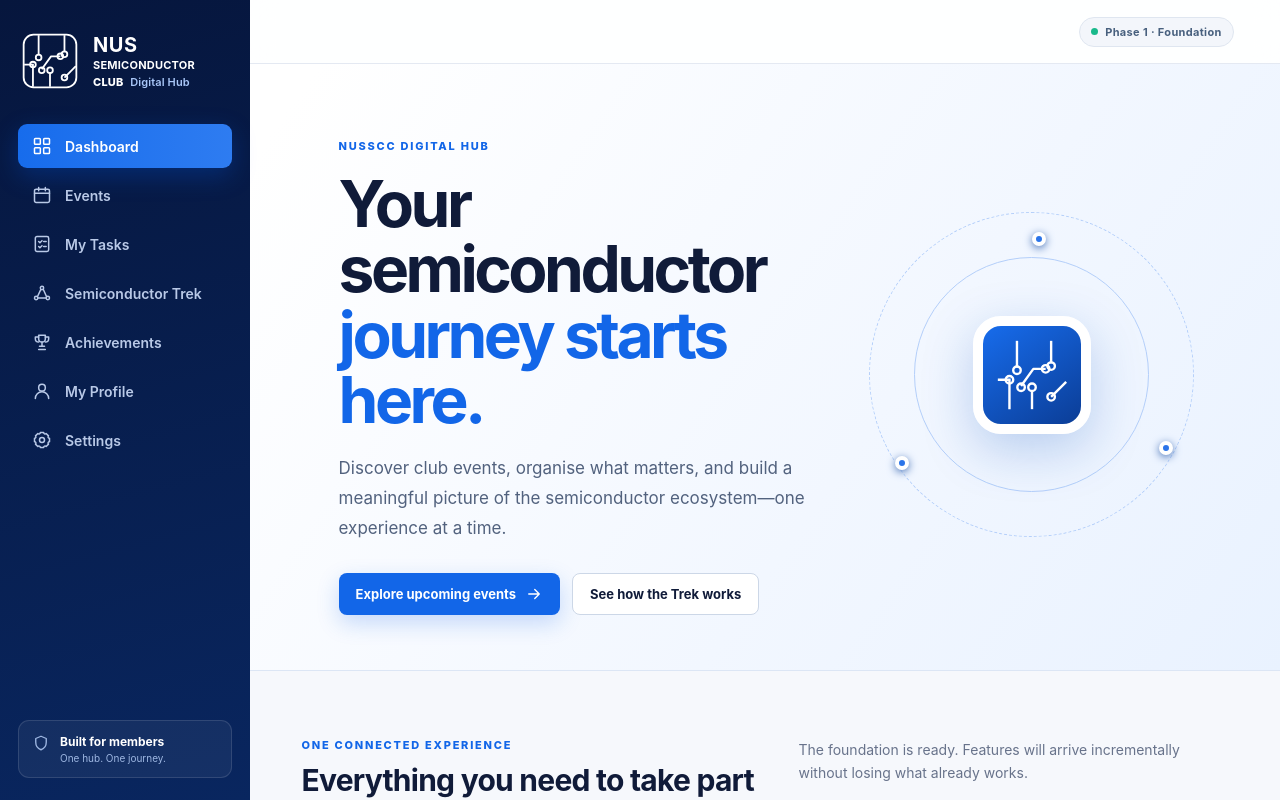
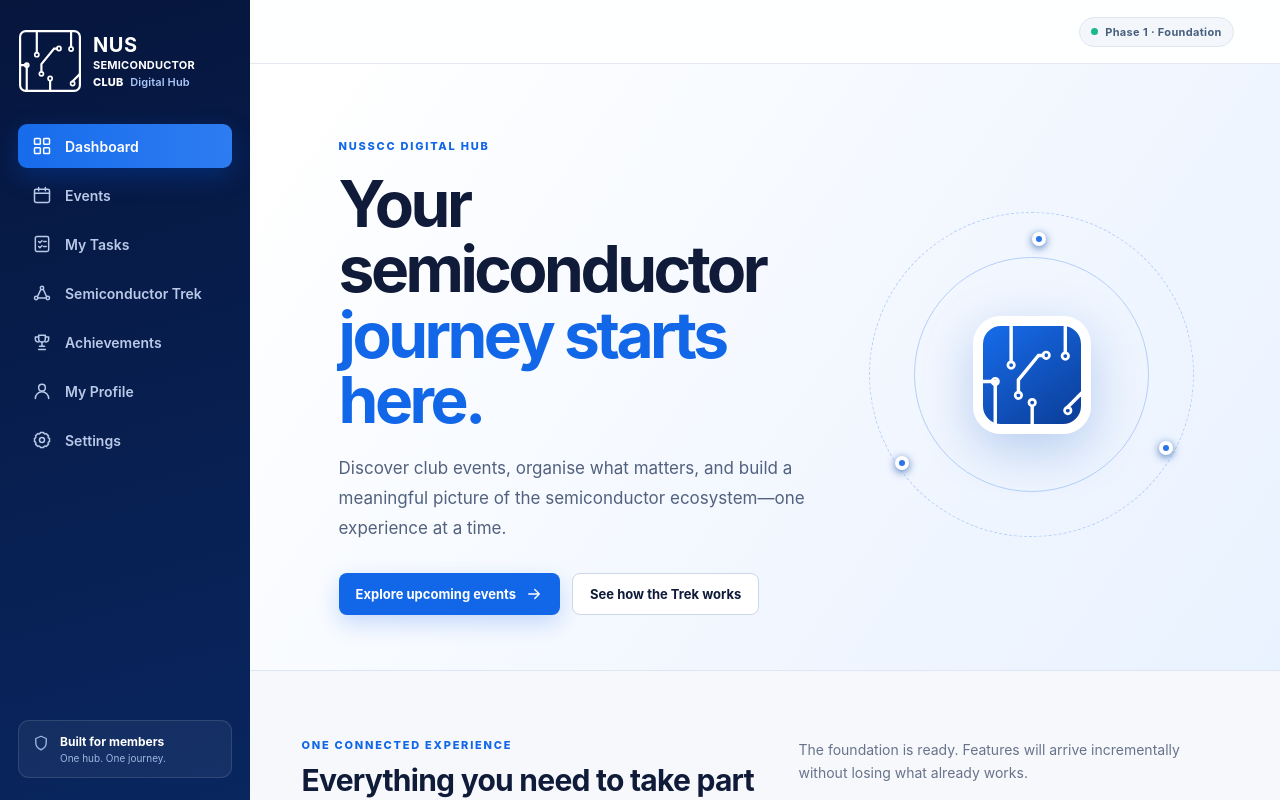
Before and after one commit to botaozheng180-netizen/NUSSCC-Digital-Hub, a Next.js app: page / in a window 1280 px wide. Shown: the top 800 px of the page. Built offline with nearby package versions, Linux system fonts and the light colour scheme.

Commit message:
Fix NUSSCC interconnect branding

```diff
--- a/app/globals.css
+++ b/app/globals.css
@@ -265,8 +265,8 @@
   z-index: 2;
 }
 .chip svg {
-  width: 82px;
-  height: 82px;
+  width: 100%;
+  height: 100%;
   color: #fff;
 }
 .orbit {
--- a/components/club-logo.tsx
+++ b/components/club-logo.tsx
@@ -4,6 +4,13 @@
   showFrame?: boolean;
 };
 
+/**
+ * The interconnect geometry from the club's official mark.
+ *
+ * The frame is optional because the dashboard chip's thick white border forms
+ * the frame there. The traces deliberately terminate at the view-box edge so
+ * they meet that border instead of appearing as a second, inset icon.
+ */
 export function ClubLogo({
   className,
   title = "NUS Semiconductor Club",
@@ -12,7 +19,7 @@
   return (
     <svg
       className={className}
-      viewBox="0 0 120 120"
+      viewBox="0 0 512 512"
       role="img"
       aria-label={title}
       fill="none"
@@ -22,40 +29,44 @@
         <rect
           x="9"
           y="9"
-          width="102"
-          height="102"
-          rx="19"
+          width="494"
+          height="494"
+          rx="47"
           stroke="currentColor"
-          strokeWidth="3.5"
+          strokeWidth="18"
         />
       )}
-      <path d="M38 10v39" stroke="currentColor" strokeWidth="3.5" />
-      <path d="M88 10v33" stroke="currentColor" strokeWidth="3.5" />
-      <path d="M10 67h17v43" stroke="currentColor" strokeWidth="3.5" />
-      <path d="M60 110V82" stroke="currentColor" strokeWidth="3.5" />
-      <path d="m110 70-22 22" stroke="currentColor" strokeWidth="3.5" />
-      <path
-        d="m44 76 18-25h18"
+
+      <g
         stroke="currentColor"
-        strokeWidth="3.5"
-        strokeLinejoin="round"
-      />
+        strokeWidth="18"
+        strokeLinecap="square"
+        strokeLinejoin="miter"
+      >
+        <path d="M147 0v185" />
+        <path d="M430 0v136" />
+        <path d="M0 290h64v222" />
+        <path d="M257 512V423" />
+        <path d="m512 354-69 69" />
+        <path d="M185 344v-63l105-127h22" />
+      </g>
+
       {[
-        [38, 53],
-        [88, 47],
-        [27, 67],
-        [44, 78],
-        [80, 51],
-        [60, 78],
-        [88, 92],
+        [147, 204],
+        [430, 157],
+        [64, 290],
+        [185, 362],
+        [257, 400],
+        [330, 153],
+        [443, 442],
       ].map(([cx, cy]) => (
         <circle
           key={`${cx}-${cy}`}
           cx={cx}
           cy={cy}
-          r="5.5"
+          r="17"
           stroke="currentColor"
-          strokeWidth="3.5"
+          strokeWidth="14"
         />
       ))}
     </svg>
```
